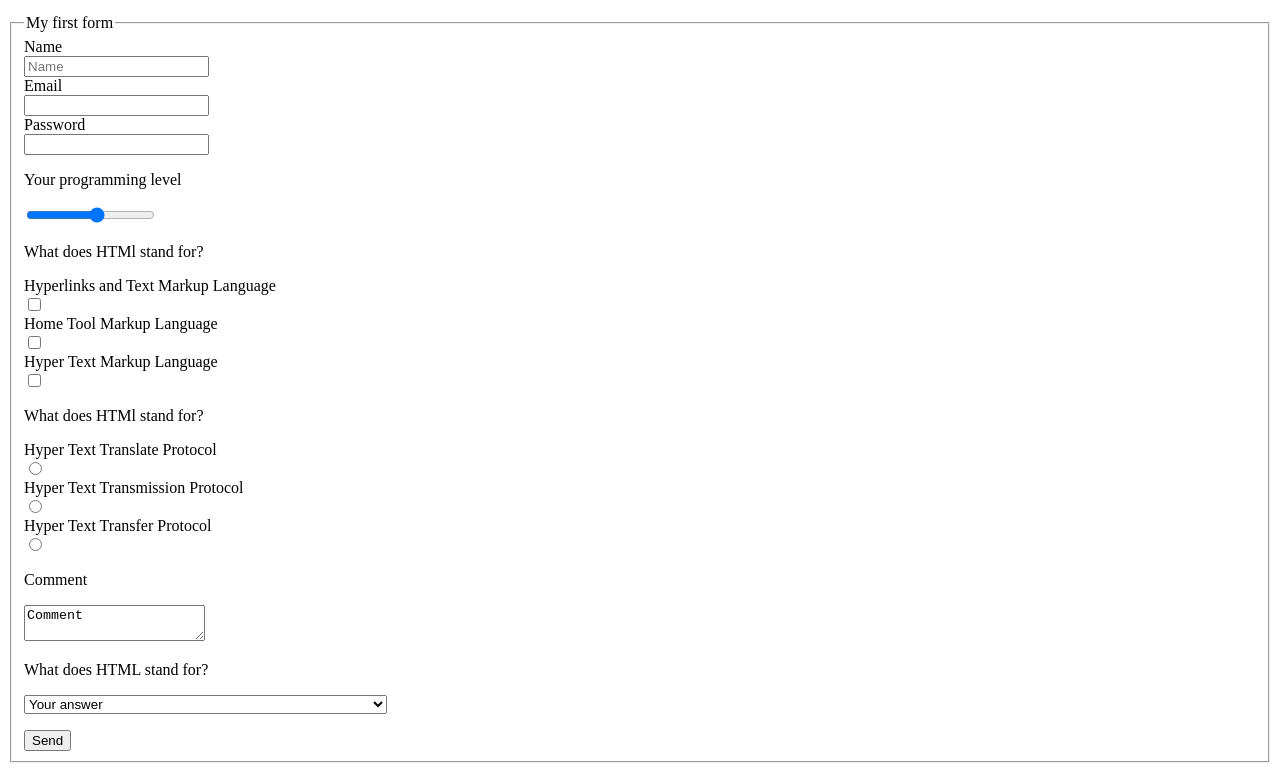
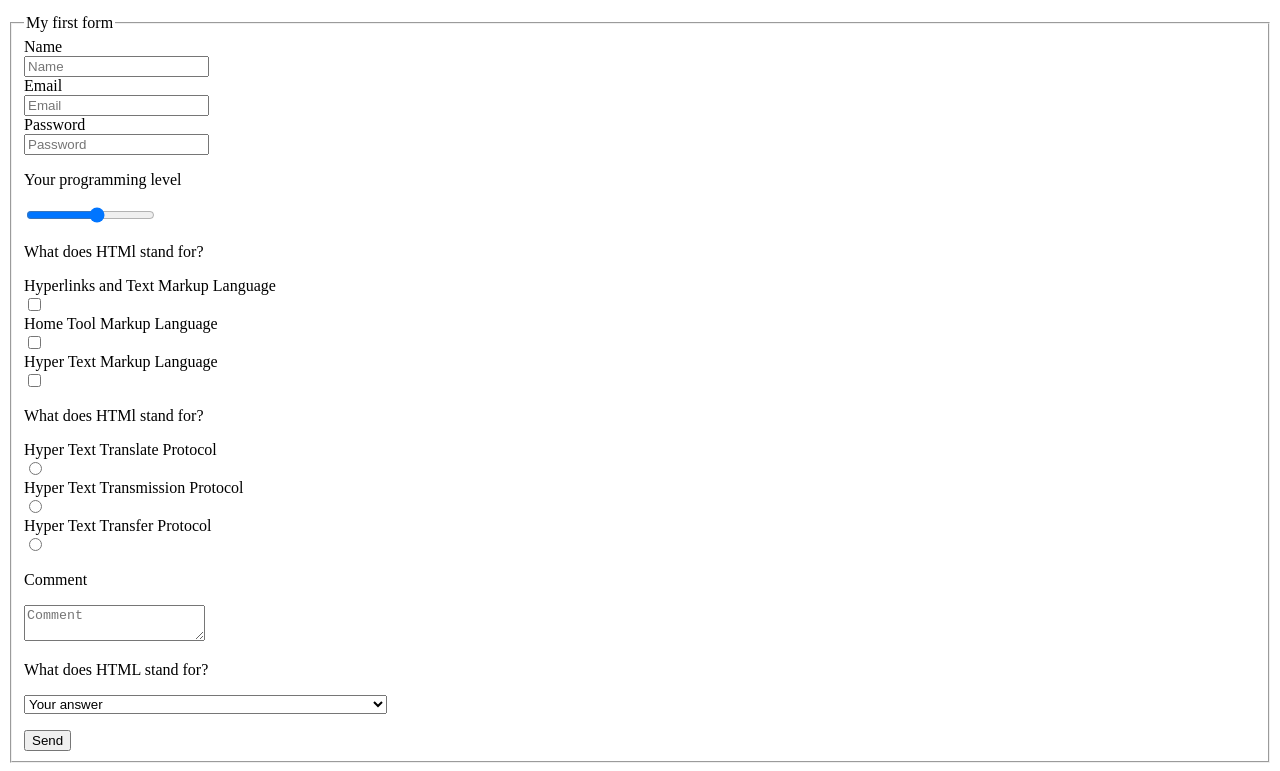
Before and after one commit to Luda8/LU-1, a plain HTML site: page lesson- 3/index.html in a window 1280 px wide. Shown: the part 1050-1821 px from the top of the page. Drawn offline with Linux system fonts and the light colour scheme.

Commit message:
bugs fixed

```diff
--- a/lesson- 3/index.html
+++ b/lesson- 3/index.html
@@ -92,11 +92,11 @@
 <fieldset>
   <legend>My first form</legend>
   <div><label for="name"> Name</label></div>
-  <div><input type="text" id="name" name="name" placeholder="Name"></div>
+  <div><input type="text" id="name" name="name" placeholder="Name" required></div>
   <div><label for="email"> Email</label></div>
-  <div><input type="text" id="email"  name="email"></div>
+  <div><input type="text" id="email"  name="email" placeholder="Email" required></div>
   <div><label for="password"> Password</label></div>
-  <div><input type="password" id="password" name="password"></div>
+  <div><input type="password" id="password" name="password"placeholder="Password" required></div>
 
 <p>Your programming level</p>
   <input type="range" min="1" max="10" name="level">
@@ -118,8 +118,7 @@
   <div><input type="radio" id="c" name="abc" value="c"></div>
 
 <p>Comment</p>
- <textarea name="comment" minlength="500">Comment</textarea>
-
+ <textarea name="comment" minlength="500" placeholder="Comment"></textarea>
 <p>What does HTML stand for?</p>
  <select name="What does HTML stand for?">
      <option value="Your answer">Your answer</option>
@@ -127,7 +126,7 @@
      <option value="Формальный язык описания внешнего вида документа">Формальный язык описания внешнего вида документа</option>
      <option value="Распределённая система управления версиями">Распределённая система управления версиями</option>
  </select>
-<p></p>
+ <p></p>
 <button type="submit">Send</button>
 </fieldset>
  </form>
```
